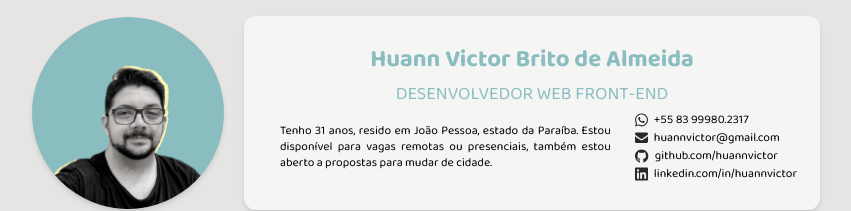
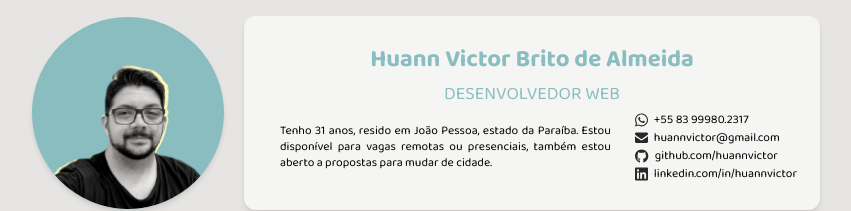
Before and after one commit to huannvictor/curriculo, a React (Create React App) app: page / in a window 1280 px wide. Shown: the top 211 px of the page, without its empty margins (214-1065 px from the left). Built offline with nearby package versions, Linux system fonts and the light colour scheme.

Commit message:
header subtitle changed

```diff
--- a/src/components/Header/index.jsx
+++ b/src/components/Header/index.jsx
@@ -13,7 +13,7 @@ export function Header() {
         <h1 className="text-lg sm:text-2xl font-bold text-brand-500">
           Huann Victor Brito de Almeida
         </h1>
-        <h2 className="text-base sm:text-lg text-brand-500">DESENVOLVEDOR WEB FRONT-END</h2>
+        <h2 className="text-base sm:text-lg text-brand-500">DESENVOLVEDOR WEB</h2>
         <div className="flex flex-col sm:flex-row sm:items-center gap-6 text-xs">
           <p className="text-justify">
             Tenho 31 anos, resido em João Pessoa, estado da Paraíba. Estou disponível
```
Also changed, not shown: src/assets/miniaturaParaLinkedIn.png (added).
